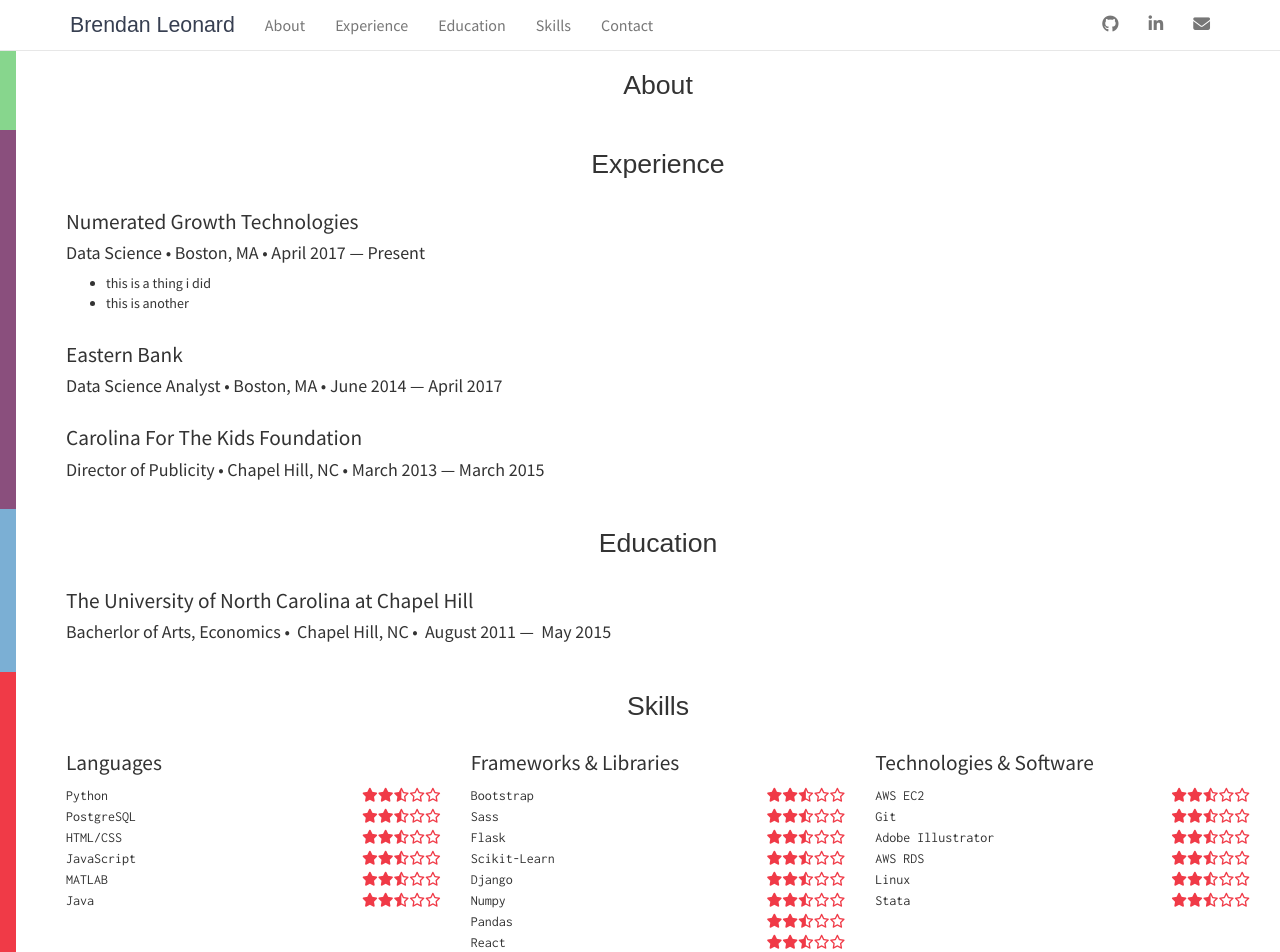
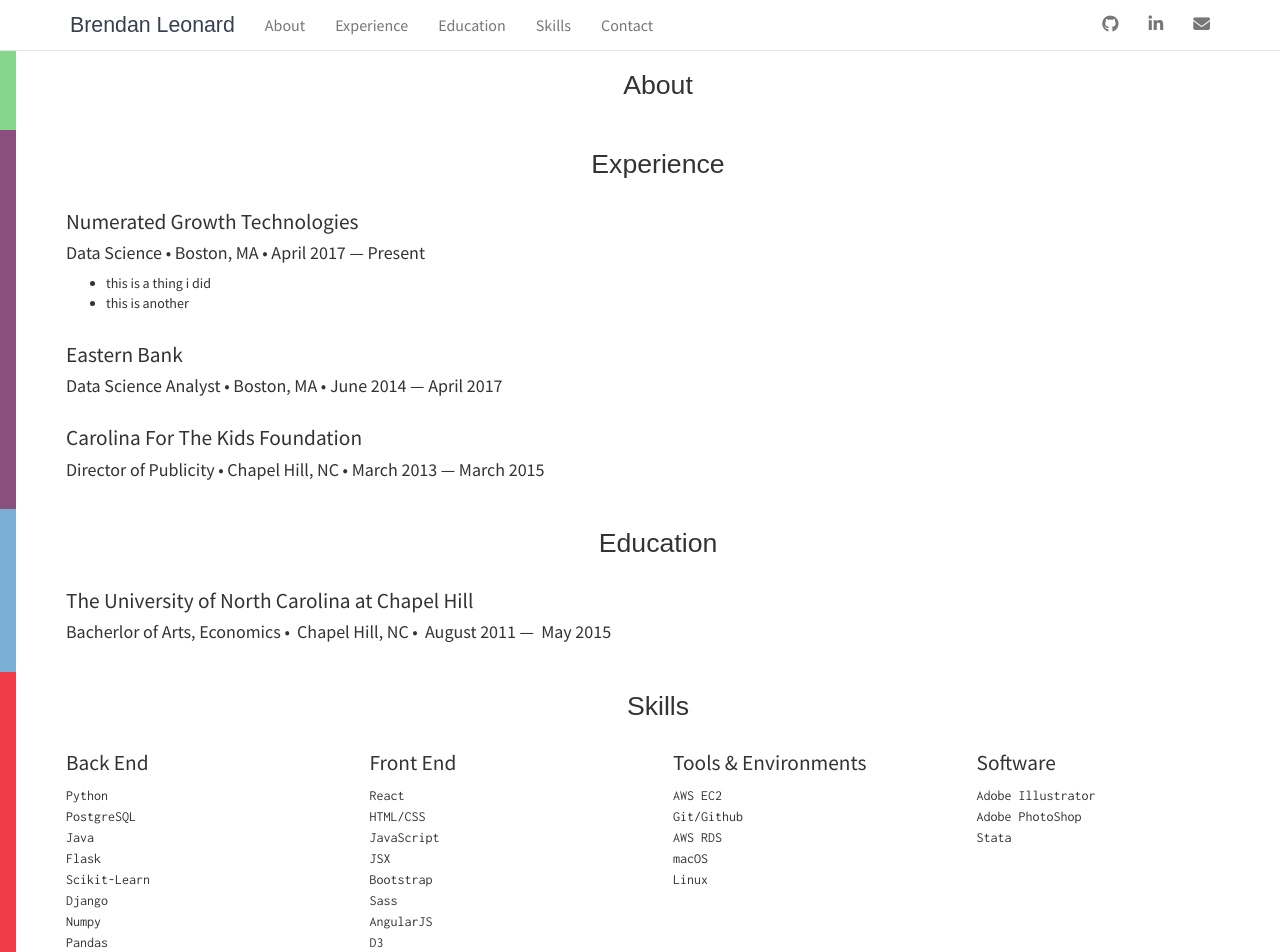
Before and after one commit to bleonard33/personal-site, a React (Create React App) app: page / in a window 1280 px wide. Shown: the top 952 px of the page. Built offline with nearby package versions, Linux system fonts and the light colour scheme; a web font is replaced by a local one.

Commit message:
remove skill stars

```diff
--- a/src/appStyle.js
+++ b/src/appStyle.js
@@ -70,11 +70,7 @@
 }
 
 appStyle.skills = {
-  fontFamily: appStyle.fonts.mono,
-  stars: {
-    color: appStyle.colors.skills,
-    float: 'right'
-  }
+  fontFamily: appStyle.fonts.mono
 }
 
 appStyle.contact = {
--- a/src/components/skill.js
+++ b/src/components/skill.js
@@ -6,8 +6,5 @@
     <span style={appStyle.skills}>
       {props.name}
     </span>
-    <span style={appStyle.skills.stars}>
-      {props.rating}
-    </span>
   </div>
 )
--- a/src/components/skillCategory.js
+++ b/src/components/skillCategory.js
@@ -3,7 +3,7 @@
 import { SkillContainer } from '../containers/skillContainer'
 
 export const SkillCategory = (props) => (
-  <div className="col-xs-12 col-sm-4">
+  <div className="col-xs-12 col-sm-6 col-md-3">
     <h3 style={appStyle.subheader}>
       {props.category.type}
     </h3>
--- a/src/containers/skillContainer.js
+++ b/src/containers/skillContainer.js
@@ -3,34 +3,10 @@
 
 export class SkillContainer extends Component {
 
-  calculateRating() {
-    const wholeStar = <i className="fa fa-star" />;
-    const halfStar = <i className="fa fa-star-half-o" />;
-    const emptyStar = <i className="fa fa-star-o" />;
-
-    let rating = [];
-
-    for (var i=0; i < Math.floor(this.props.rating); i++) {
-      rating.push(wholeStar);
-    }
-
-    if (this.props.rating % 1 === 0.5) {
-      rating.push(halfStar);
-    }
-
-
-    for (var i=rating.length; i < 5; i++) {
-      rating.push(emptyStar)
-    }
-
-    return rating;
-  }
-
   render() {
     return (
       <Skill
-        name={this.props.name}
-        rating={this.calculateRating()} />
+        name={this.props.name} />
     )
   }
 }
--- a/src/data.js
+++ b/src/data.js
@@ -103,118 +103,110 @@
 
 export const skills = [
   {
-    type: 'Languages',
+    type: 'Back End',
     skills: [
       {
         name: 'Python',
-        rating: 2.5
+        rating: 4
       },
       {
         name: 'PostgreSQL',
-        rating: 2.5
+        rating: 3.5
+      },
+      {
+        name: 'Java',
+        rating: 2
+      },
+      {
+        name: 'Flask',
+      },
+      {
+        name: 'Scikit-Learn',
+      },
+      {
+        name: 'Django',
+      },
+      {
+        name: 'Numpy',
+      },
+      {
+        name: 'Pandas',
+      },
+      {
+        name: 'Selenium',
+      },
+      {
+        name: 'Celery',
+      }
+    ]
+  },
+  {
+    type: 'Front End',
+    skills: [
+      {
+        name: 'React',
       },
       {
         name: 'HTML/CSS',
-        rating: 2.5
+        rating: 3.5
       },
       {
         name: 'JavaScript',
-        rating: 2.5
+        rating: 3
       },
       {
-        name: 'MATLAB',
-        rating: 2.5
+        name: 'JSX',
+        rating: 2
       },
       {
-        name: 'Java',
-        rating: 2.5
+        name: 'Bootstrap',
+      },
+      {
+        name: 'Sass',
+      },
+      {
+        name: 'AngularJS',
+      },
+      {
+        name: 'D3',
+      },
+      {
+        name: 'NodeJS',
       },
     ]
   },
   {
-    type: 'Frameworks & Libraries',
+    type: 'Tools & Environments',
     skills: [
       {
-        name: 'Bootstrap',
-        rating: 2.5
+        name: 'AWS EC2',
       },
       {
-        name: 'Sass',
-        rating: 2.5
+        name: 'Git/Github',
       },
       {
-        name: 'Flask',
-        rating: 2.5
+        name: 'AWS RDS',
       },
       {
-        name: 'Scikit-Learn',
-        rating: 2.5
+        name: 'macOS',
       },
       {
-        name: 'Django',
-        rating: 2.5
-      },
-      {
-        name: 'Numpy',
-        rating: 2.5
-      },
-      {
-        name: 'Pandas',
-        rating: 2.5
-      },
-      {
-        name: 'React',
-        rating: 2.5
-      },
-      {
-        name: 'AngularJS',
-        rating: 2.5
-      },
-      {
-        name: 'D3',
-        rating: 2.5
-      },
-      {
-        name: 'Selenium',
-        rating: 2.5
-      },
-      {
-        name: 'NodeJS',
-        rating: 2.5
-      },
-      {
-        name: 'Celery',
-        rating: 2.5
+        name: 'Linux',
       }
     ]
   },
   {
-    type: 'Technologies & Software',
+    type: 'Software',
     skills: [
       {
-        name: 'AWS EC2',
-        rating: 2.5
+        name: 'Adobe Illustrator',
       },
       {
-        name: 'Git',
-        rating: 2.5
-      },
-      {
-        name: 'Adobe Illustrator',
-        rating: 2.5
-      },
-      {
-        name: 'AWS RDS',
-        rating: 2.5
-      },
-      {
-        name: 'Linux',
-        rating: 2.5
+        name: 'Adobe PhotoShop',
       },
       {
         name: 'Stata',
-        rating: 2.5
-      }
+      },
     ]
   }
 ]
```
